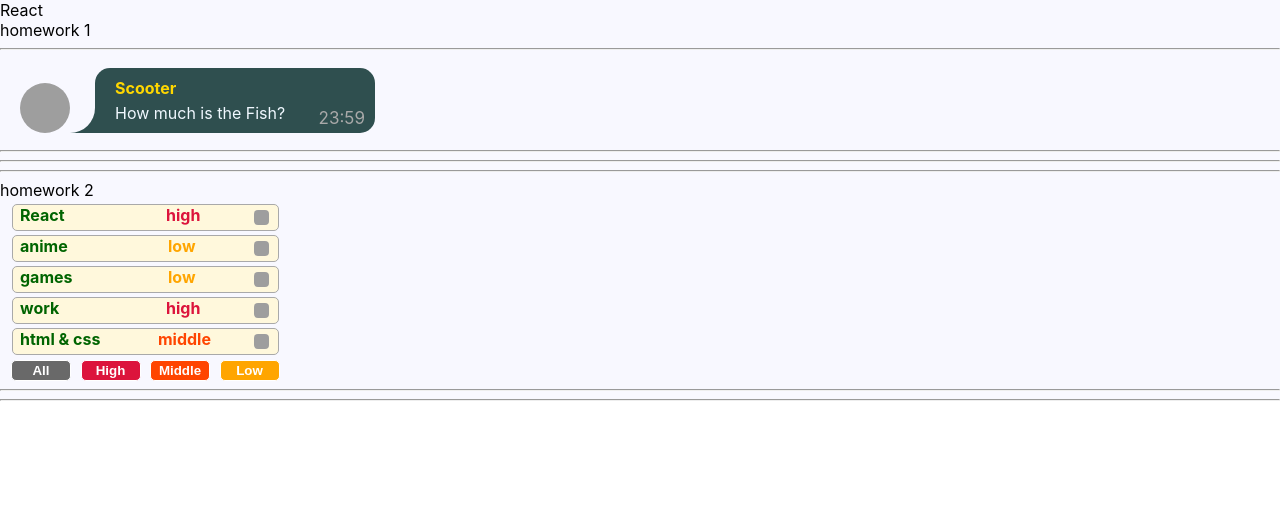
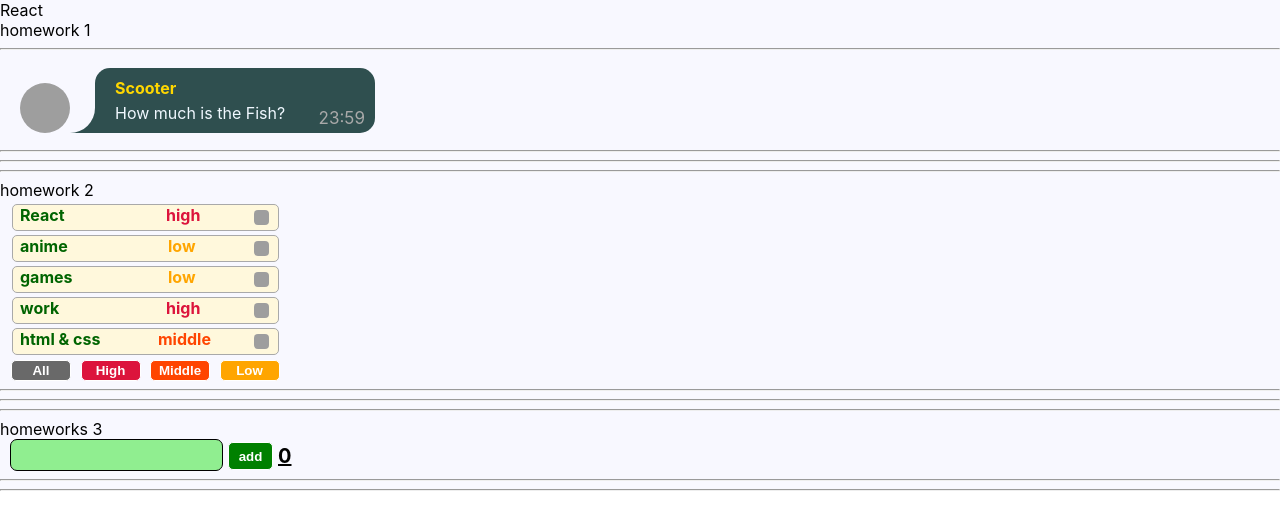
Before and after one commit to Freiii21/homeworks, a React (Create React App) app: page / in a window 1280 px wide. Shown: the top 530 px of the page. Built offline with nearby package versions, Linux system fonts and the light colour scheme; grey boxes are pictures that could not be loaded.

Commit message:
#42 Ignat homework_3

```diff
--- a/package.json
+++ b/package.json
@@ -10,10 +10,12 @@
     "@types/node": "^12.0.0",
     "@types/react": "^17.0.0",
     "@types/react-dom": "^17.0.0",
+    "@types/uuid": "^8.3.1",
     "react": "^17.0.2",
     "react-dom": "^17.0.2",
     "react-scripts": "4.0.3",
     "typescript": "^4.1.2",
+    "uuid": "^8.3.2",
     "web-vitals": "^1.0.1"
   },
   "scripts": {
--- a/src/p1-main/m1-ui/u1-app/App.tsx
+++ b/src/p1-main/m1-ui/u1-app/App.tsx
@@ -2,6 +2,7 @@ import React from 'react'
 import s from './App.module.css'
 import HW1 from '../../../p2-homeworks/h1/HW1'
 import HW2 from '../../../p2-homeworks/h2/HW2'
+import HW3 from '../../../p2-homeworks/h3/HW3'
 
 function App() {
     return (
@@ -10,7 +11,7 @@ function App() {
             <div>homework 1</div>
             <HW1/>
             <HW2/>
-            {/*<HW3/>*/}
+            <HW3/>
             {/*<HW4/>*/}
             {/*<HW5/>*/}
 
--- a/src/p2-homeworks/h3/Greeting.module.css
+++ b/src/p2-homeworks/h3/Greeting.module.css
@@ -1,7 +1,40 @@
 .someClass {
+    border: 1px solid black;
+    border-radius: 7px;
+    color: darkblue;
+    background-color: lightgreen;
+    margin-right: 5px;
+    margin-left: 10px;
+    padding: 5px;
+    height: 20px;
+    font-size: 15px;
+    font-weight: bold;
+}
+.button {
+    height: 28px;
+    width: 45px;
+    border: 1px solid;
+    border-radius: 5px;
+    background-color: green;
+    color: white;
+    font-weight: bold;
+}
 
+.number {
+    font-weight: bold;
+    font-size: 20px;
+    text-decoration: underline;
+    margin-left: 5px;
+    height: 30px;
+    vertical-align: -2px;
+}
+
+.someClassError {
+    border: 1px solid red;
+    background-color: lightpink;
 }
 
 .error {
-    border: 1px solid red;
+    color: red;
+    margin-left: 10px;
 }
--- a/src/p2-homeworks/h3/Greeting.tsx
+++ b/src/p2-homeworks/h3/Greeting.tsx
@@ -1,26 +1,31 @@
-import React from 'react'
+import React, {ChangeEvent, KeyboardEvent} from 'react'
 import s from './Greeting.module.css'
 
 type GreetingPropsType = {
-    name: any // need to fix any
-    setNameCallback: any // need to fix any
-    addUser: any // need to fix any
-    error: any // need to fix any
-    totalUsers: any // need to fix any
+    name: string
+    setNameCallback: (e: ChangeEvent<HTMLInputElement>) => void
+    addUser: () => void
+    error: string
+    totalUsers: number
 }
 
 // презентационная компонента (для верстальщика)
 const Greeting: React.FC<GreetingPropsType> = (
     {name, setNameCallback, addUser, error, totalUsers} // деструктуризация пропсов
 ) => {
-    const inputClass = s.error // need to fix with (?:)
+    const inputClass = error === '' ? s.someClass : `${s.someClass} ${s.someClassError}`;
+    const addUserByEnter = (e: KeyboardEvent<HTMLInputElement>) => {
+        if (e.key === 'Enter') {
+            addUser();
+        }
+    }
 
     return (
         <div>
-            <input value={name} onChange={setNameCallback} className={inputClass}/>
-            <span>{error}</span>
-            <button onClick={addUser}>add</button>
-            <span>{totalUsers}</span>
+            <input value={name} onChange={setNameCallback} className={inputClass} onKeyPress={addUserByEnter}/>
+            <button onClick={addUser} className={s.button}>add</button>
+            <span className={s.number}>{totalUsers}</span>
+            <div className={s.error}>{error}</div>
         </div>
     )
 }
--- a/src/p2-homeworks/h3/GreetingContainer.tsx
+++ b/src/p2-homeworks/h3/GreetingContainer.tsx
@@ -1,9 +1,10 @@
-import React, {useState} from 'react'
+import React, {ChangeEvent, useState} from 'react'
 import Greeting from './Greeting'
+import {UserType} from './HW3';
 
 type GreetingContainerPropsType = {
-    users: any // need to fix any
-    addUserCallback: any // need to fix any
+    users: UserType[]
+    addUserCallback: (name: string) => void
 }
 
 // более простой и понятный для новичков
@@ -12,17 +13,26 @@ type GreetingContainerPropsType = {
 // более современный и удобный для про :)
 // уровень локальной логики
 const GreetingContainer: React.FC<GreetingContainerPropsType> = ({users, addUserCallback}) => { // деструктуризация пропсов
-    const [name, setName] = useState<any>('') // need to fix any
-    const [error, setError] = useState<any>('') // need to fix any
+    const [name, setName] = useState<string>('')
+    const [error, setError] = useState<string>('')
 
-    const setNameCallback = (e: any) => { // need to fix any
-        setName('') // need to fix
+    const setNameCallback = (e: ChangeEvent<HTMLInputElement>) => {
+        const newValue = e.currentTarget.value;
+        setError('');
+        setName(newValue);
     }
     const addUser = () => {
-        alert(`Hello  !`) // need to fix
+        if (name.trim() !== '') {
+            alert(`Hello ${name.trim()}!`)
+            addUserCallback(name.trim());
+            setName('');
+        } else {
+            setError('User name is required!');
+            setName('');
+        }
     }
 
-    const totalUsers = 0 // need to fix
+    const totalUsers = users.length;
 
     return (
         <Greeting
--- a/src/p2-homeworks/h3/HW3.tsx
+++ b/src/p2-homeworks/h3/HW3.tsx
@@ -1,18 +1,20 @@
 import React, {useState} from 'react'
 import GreetingContainer from './GreetingContainer'
+import {v1} from 'uuid';
 
 // types
 export type UserType = {
-    _id: any // need to fix any
-    name: any // need to fix any
+    _id: string
+    name: string
 }
 
 // уровень работы с глобальными данными
 function HW3() {
-    const [users, setUsers] = useState<any>([]) // need to fix any
+    const [users, setUsers] = useState<Array<UserType>>([]);
 
-    const addUserCallback = (name: any) => { // need to fix any
-        setUsers([]) // need to fix
+    const addUserCallback = (name: string) => {
+        const newUser = {_id: v1(), name: name};
+        setUsers([...users, newUser]);
     }
 
     return (
```
Also changed, not shown: 2 other files (tests, documents, lock files or other folders).
